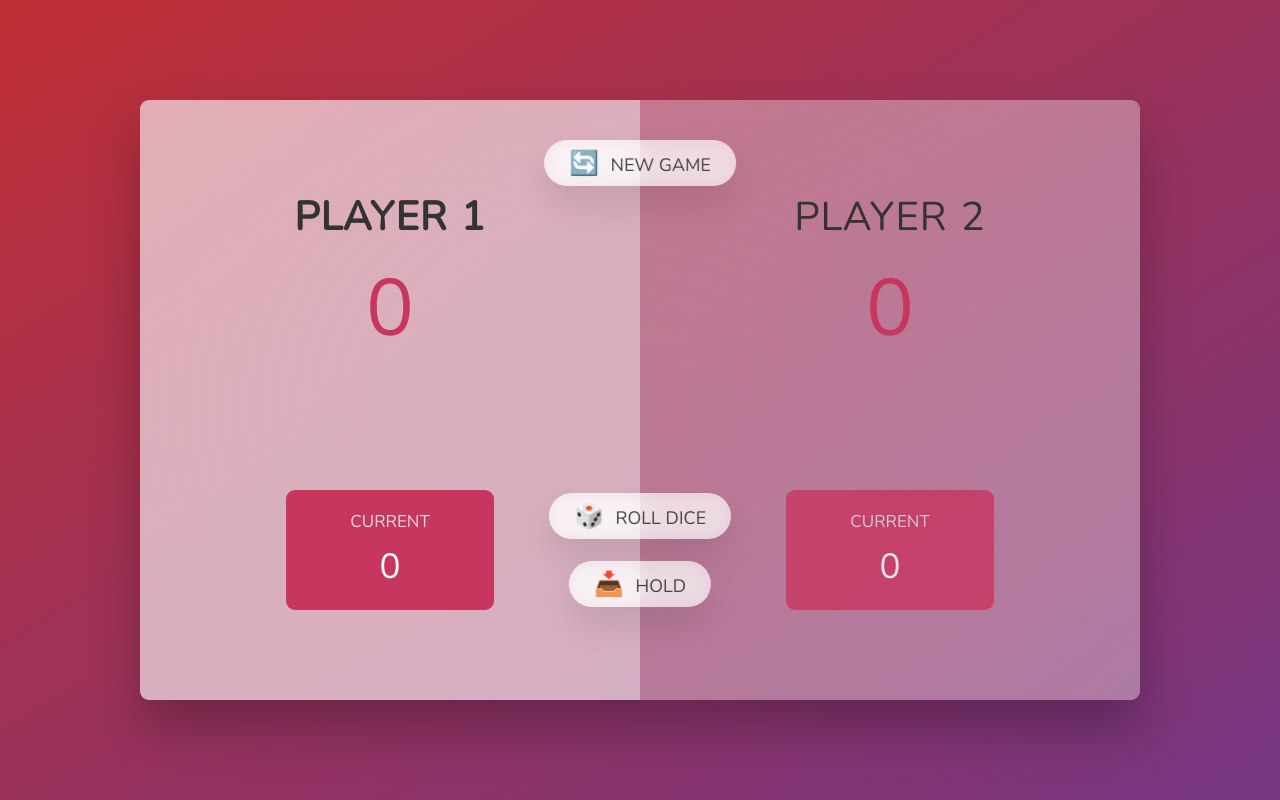
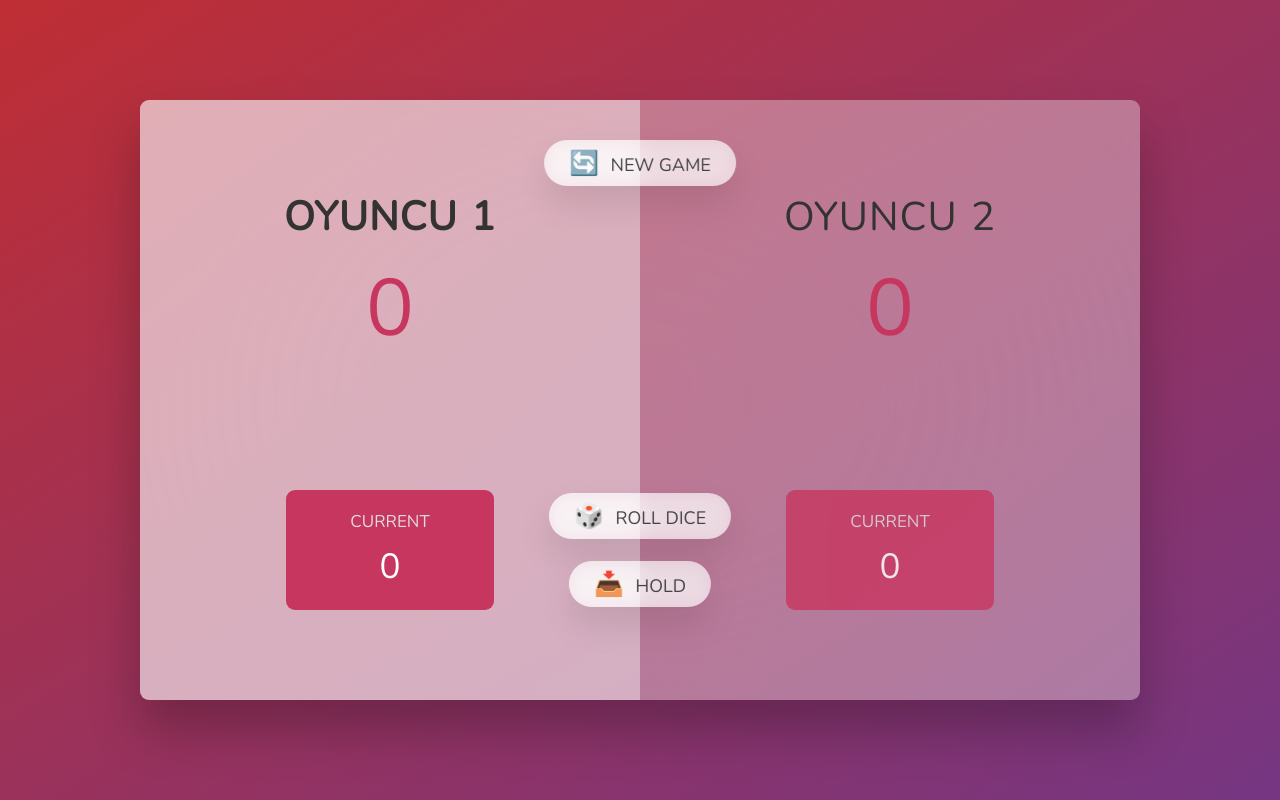
Before and after one commit to FurkanApaydinn/ZarAtmaOyunu, a plain HTML site: page index.html in a window 1280 px wide. Drawn offline with nearby package versions, Linux system fonts and the light colour scheme.

Commit message:
Update index.html

```diff
--- a/index.html
+++ b/index.html
@@ -6,13 +6,13 @@
   <meta name="viewport" content="width=device-width, initial-scale=1.0" />
   <meta http-equiv="X-UA-Compatible" content="ie=edge" />
   <link rel="stylesheet" href="style.css" />
-  <title>Pick Game</title>
+  <title>Zar Atma Oyunu</title>
 </head>
 
 <body>
   <main>
     <section class="player player--0 player--active">
-      <h2 class="name" id="name--0">Player 1</h2>
+      <h2 class="name" id="name--0">Oyuncu 1</h2>
       <p class="score" id="score--0">43</p>
       <div class="current">
         <p class="current-label">Current</p>
@@ -20,7 +20,7 @@
       </div>
     </section>
     <section class="player player--1">
-      <h2 class="name" id="name--1">Player 2</h2>
+      <h2 class="name" id="name--1">Oyuncu 2</h2>
       <p class="score" id="score--1">24</p>
       <div class="current">
         <p class="current-label">Current</p>
```
